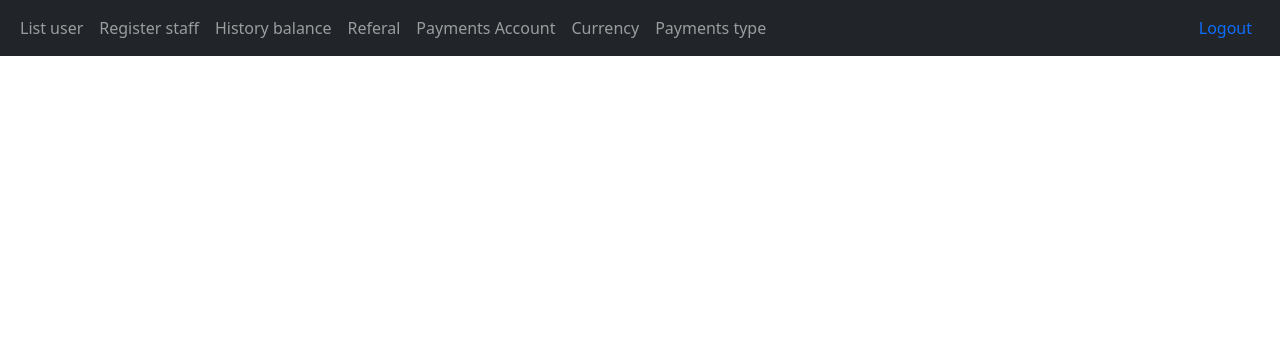
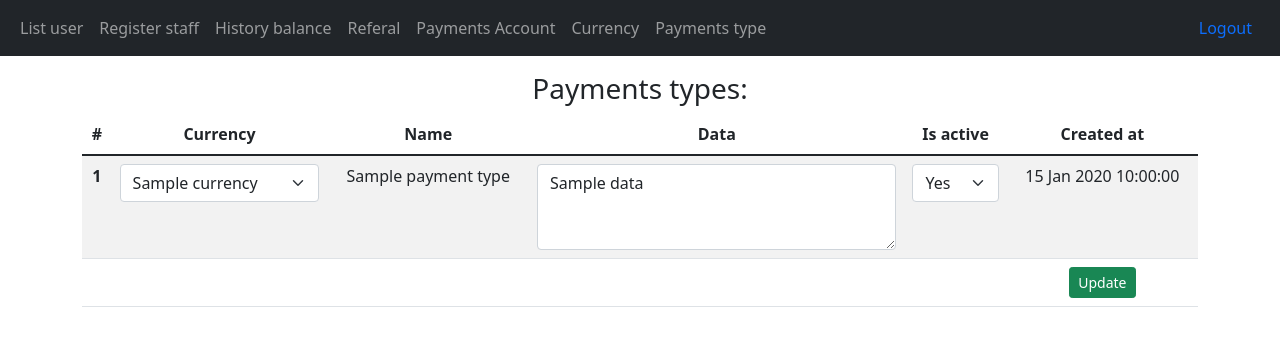
Before and after one commit to Kyle-krn/P2P-TonCoin, a FastAPI app: template templates/payment_types.html in a window 1280 px wide. Shown: the top 346 px of the page. Run offline with FastAPI, Linux system fonts and the light colour scheme; the template is opened without the code that fills it: most values are stand-ins (such as "Sample title", 1, 10 or a date in 2020); parts of the project's set-up code (start-up, migrations or seed data) failed here and were passed over.

Commit message:
payments type

```diff
--- a/models/models.py
+++ b/models/models.py
@@ -162,7 +162,7 @@ class Order(Model):
     created_at: datetime = fields.DatetimeField(auto_now_add=True)
 
     customer_pay_type: fields.ForeignKeyNullableRelation["UserPaymentAccountType"]  \
-                      = fields.ForeignKeyField("models.UserPaymentAccountType", related_name="customer_pay_type", null=True)
+                      = fields.ForeignKeyField("models.UserPaymentAccountType", related_name="customer_pay_type", null=True, on_delete="SET NULL")
 
     order_user_payment_account: fields.ReverseRelation["OrderUserPaymentAccount"]
     children_order: fields.ReverseRelation["Order"]
--- a/templates/currency.html
+++ b/templates/currency.html
@@ -84,7 +84,6 @@
           <button type="button" class="btn-close" data-bs-dismiss="modal" aria-label="Close"></button>
         </div>
         <div class="modal-body">
-
           <form action="/add_currency" method="post">
             <label for="" class="form-label">User UUID:</label>
             <input name="cur_name"
--- a/templates/payment_types.html
+++ b/templates/payment_types.html
@@ -1,4 +1,61 @@
 {% extends "base.html" %}
 {% block body %}
-
+<h3 class="text-center">Payments types:</h3>
+<div class="table-responsive">
+    <table class="table table-striped">
+        <thead>
+        <tr class="text-center">
+            <th scope="col">#</th>
+            <th scope="col">Currency</th>
+            <th scope="col">Name</th>
+            <th scope="col">Data</th>
+            <th scope="col">Is active</th>
+            <th scope="col">Created at</th>
+            <!-- <th scope="col">Delete</th> -->
+        </tr>
+        </thead>
+        <tbody>
+            <form action="/update_payment_types" method="post">
+            {% for payment_type in payment_types %}
+            <tr class="text-center">
+            <input type="hidden" name="type_uuid" value="{{payment_type.uuid}}">
+            <th scope="row">{{loop.index}}</th>
+            <td>
+                <select name="currency_uuid" class="form-select" aria-label="Is active">
+                    {% for currency in currencies %}
+                    <option value="{{currency.uuid}}" {% if currency.uuid == payment_type.currency_id %}selected{% endif %}>{{currency.name}}</option>
+                    {% endfor %}
+                </select>
+            </td>
+            <td>{{payment_type.name}}</td>
+            <td><textarea name="data" class="form-control" id=""
+                cols="30" rows="3">{{payment_type.data}}</textarea></td>
+            <td>
+                <select name="is_active" class="form-select" aria-label="Is active">
+                    <option value="True" {% if payment_type.is_active == True %}selected{% endif %}>Yes</option>
+                    <option value="False" {% if payment_type.is_active == False %}selected{% endif %}>No</option>
+                </select>
+            </td>
+            <td>{{ payment_type.created_at | format_date }}</td>
+            <!-- <td>
+                <select name="delete" class="form-select" aria-label="Is active">
+                    <option value="True">Yes</option>
+                    <option value="False"selected>No</option>
+                </select>
+            </td> -->
+            </tr>
+            {% endfor %}
+            <tr>
+                <td></td>
+                <td></td>
+                <td></td>
+                <td></td>
+                <td></td>
+                <!-- <td></td> -->
+                <td class="text-center"><button type="submit" class="btn btn-success btn-sm">Update</button></td>
+            </form>
+            </tr>
+        </tbody>
+    </table>
+    </div>
 {% endblock %}
```
Also changed, not shown: routes/payments_routes.py (+42 -4 lines).
